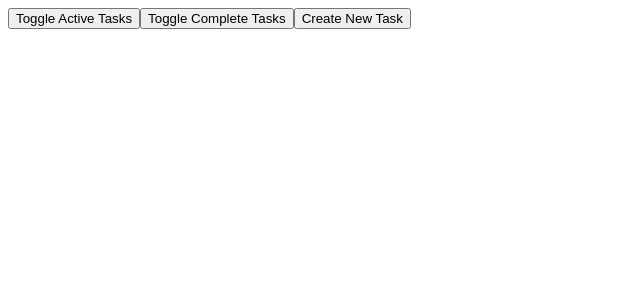
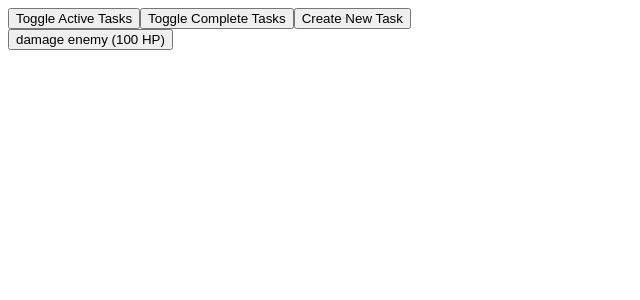
Before and after one commit to QuestlineDJ/task-knight, a React (Vite) app: page / in a window 1280 px wide. Shown: the top 300 px of the page, without its empty margins (0-640 px from the left). Built offline with nearby package versions, Linux system fonts and the light colour scheme.

Commit message:
Added code from Health-Example

```diff
--- /dev/null
+++ b/src/EnemyDamage.tsx
@@ -0,0 +1,15 @@
+import { useState } from "react";
+
+function EnemyDamage() {
+  let damage = 10;
+  const [enemyHealth, setEnemyHealth] = useState<number>(100);
+  return (
+    <button
+      onClick={() => setEnemyHealth((prev) => Math.max(0, prev - damage))}
+    >
+      damage enemy ({enemyHealth} HP)
+    </button>
+  );
+}
+
+export default EnemyDamage;
--- a/src/main.tsx
+++ b/src/main.tsx
@@ -1,9 +1,11 @@
-import React from 'react'
-import ReactDOM from 'react-dom/client'
-import { TaskMaster} from './TaskSystem'
+import React from "react";
+import ReactDOM from "react-dom/client";
+import { TaskMaster } from "./TaskSystem";
+import EnemyDamage from "./EnemyDamage";
 
-ReactDOM.createRoot(document.getElementById('root') as HTMLElement).render(
+ReactDOM.createRoot(document.getElementById("root") as HTMLElement).render(
   <React.StrictMode>
-   <TaskMaster/>
-  </React.StrictMode>,
-)
+    <TaskMaster />
+    <EnemyDamage />
+  </React.StrictMode>
+);
```
